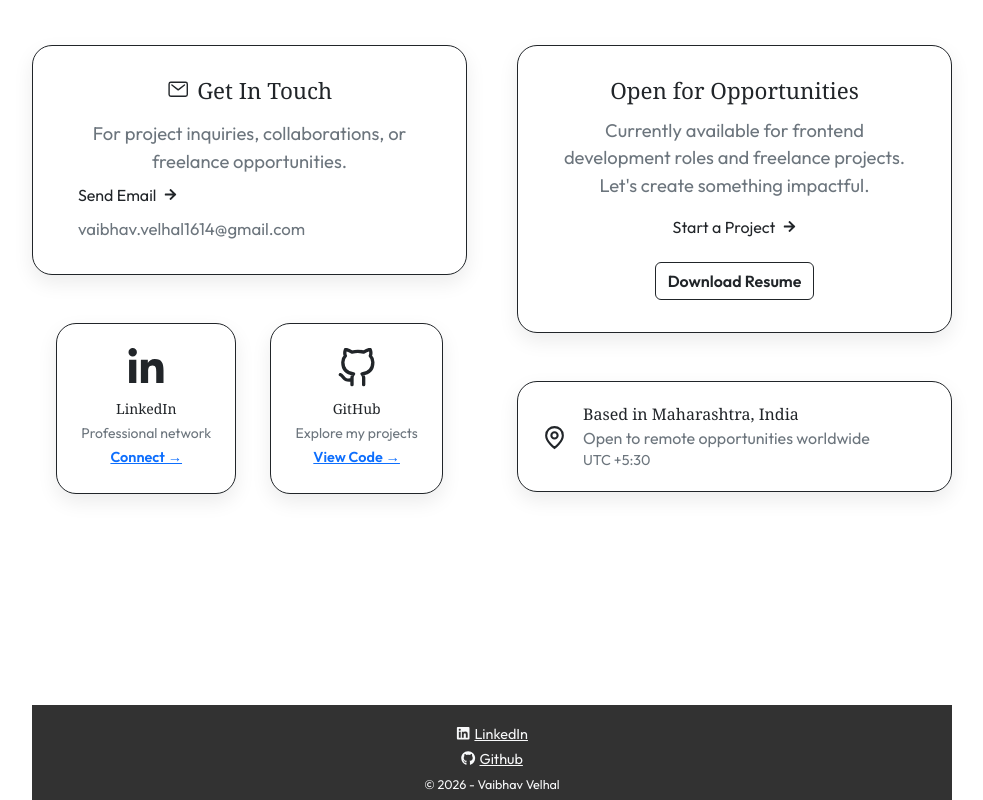
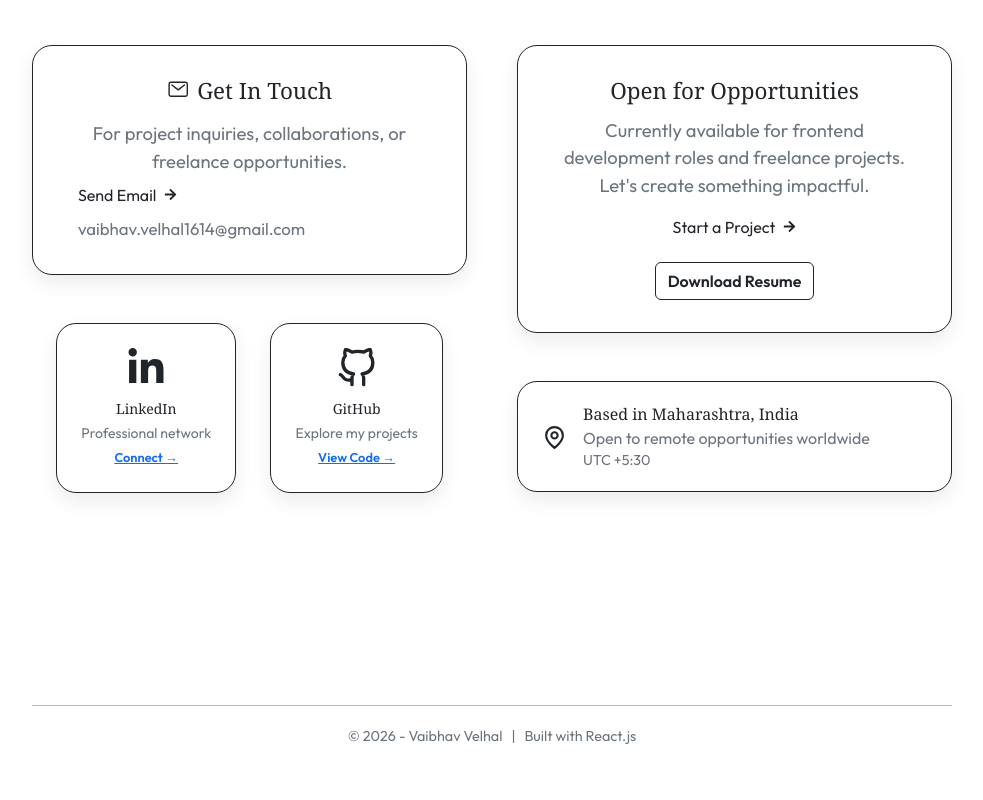
Before and after one commit to vaibhav-velhal/vaibhav-portfolio, a React (Vite) app: page /Contact in a window 1280 px wide. Shown: the part 385-1185 px from the top of the page, without its empty margins (148-1131 px from the left). After the commit the page ends 1153 px from the top, so only its background shows below. Built offline with nearby package versions, Linux system fonts and the light colour scheme.

Commit message:
Footer section updated

```diff
--- a/src/component/Footer/Footer.css
+++ b/src/component/Footer/Footer.css
@@ -1,7 +1,10 @@
-footer {
-    background-color: #323232;
+.footer {
+    padding: 20px 0;
+    text-align: center;
 }
 
-footer p, a {
+.footer p {
+    color: #6c757d;
     font-size: 0.9rem;
+    margin: 0;
 }
--- a/src/component/Footer/Footer.jsx
+++ b/src/component/Footer/Footer.jsx
@@ -1,17 +1,9 @@
 import './Footer.css';
-import { FaLinkedin, FaGithub } from 'react-icons/fa6';
 
 function Footer() {
     return (
-        <footer className='p-3 pb-1 text-center'>
-            <div className="social-links mb-1">
-                <a href="https://www.linkedin.com/in/vaibhav-velhal" target='_blank' rel="noopener noreferrer" className="mb-1 text-light">
-                <FaLinkedin className="mb-1 me-1" />LinkedIn</a>
-                <br />
-                <a href="https://github.com/vaibhav-velhal" target='_blank' rel="noopener noreferrer" className="mb-1 text-light">
-                <FaGithub className="mb-1 me-1" />Github</a>
-            </div>
-            <p className="text-center text-light m-0"><small>&copy; {new Date().getFullYear()}  - Vaibhav Velhal</small></p>
+        <footer className='footer border-top border-secondary border-opacity-50'>
+                <p>&copy; {new Date().getFullYear()}  - Vaibhav Velhal &nbsp; | &nbsp; Built with React.js</p>
         </footer>
     );
 }
--- a/src/pages/About/About.css
+++ b/src/pages/About/About.css
@@ -1,6 +1,7 @@
 .about-page {
     min-height: 100vh;
     margin-top: 190px;
+    margin-bottom: 75px;
 }
 
 /* Header Section */
@@ -56,7 +57,7 @@
     width: 60px;
 }
 
-.about-section, .about-page .resume-button {
+.about-section {
     margin-bottom: 80px;
 }
 .skill-section, .education-section {
--- a/src/pages/Contact/Contact.css
+++ b/src/pages/Contact/Contact.css
@@ -80,10 +80,14 @@
     align-items: center;
 }
 
-.sub-text p {
+.sub-text p{
     font-size: 1rem;
     margin: 0;
 }
+
+ .card-body .social-link {
+    font-size: 0.8rem;
+ }
 
 .sub-text .location-time-text {
     font-size: 0.9rem;
--- a/src/pages/Contact/Contact.jsx
+++ b/src/pages/Contact/Contact.jsx
@@ -54,7 +54,7 @@ function Contact() {
                                 <div className="sub-text">
                                     <p className='text-secondary'><small>Professional network</small></p>
                                 </div>
-                                <a href="https://www.linkedin.com/in/vaibhav-velhal" target="_blank" rel="noopener noreferrer" className='fw-semibold'>Connect &rarr;</a>
+                                <a href="https://www.linkedin.com/in/vaibhav-velhal" target="_blank" rel="noopener noreferrer" className='social-link fw-semibold'>Connect &rarr;</a>
                             </div>
                         </div>
 
@@ -67,7 +67,7 @@ function Contact() {
                                 <div className="sub-text">
                                     <p className='text-secondary'><small>Explore my projects</small></p>
                                 </div>
-                                <a href="https://github.com/vaibhav-velhal" target="_blank"rel="noopener noreferrer" className='fw-semibold'>View Code &rarr;</a>
+                                <a href="https://github.com/vaibhav-velhal" target="_blank" rel="noopener noreferrer" className='social-link fw-semibold'>View Code &rarr;</a>
                             </div>
                         </div>
                     </div>
--- a/src/pages/Home/Home.css
+++ b/src/pages/Home/Home.css
@@ -46,11 +46,6 @@
     to {
         background-position: 200%;
     }
-}
-
-.social-links a:hover {
-    text-decoration: underline;
-    box-shadow: 0 5px 30px rgba(128, 0, 128, 0.4);
 }
 
 /* Project section */
@@ -121,6 +116,11 @@
         min-height: 45vh;
     }
 
+    .hero-section .social-links a {
+        font-size: 0.98rem;
+        padding: 4px 8px;
+    }
+
     /* Project Section */
     .project-content .project-description {
         text-align: justify;
--- a/src/pages/Home/Home.jsx
+++ b/src/pages/Home/Home.jsx
@@ -18,7 +18,7 @@ function Home() {
                     </h2>
                     <div className="social-links">
                         <a className="btn btn-outline-dark rounded-pill" href="https://www.linkedin.com/in/vaibhav-velhal" target='_blank' rel="noopener noreferrer">
-                            <FaLinkedin className='icon' style={{color: "#0077B5"}} />LinkedIn</a>
+                            <FaLinkedin className='icon' style={{ color: "#0077B5" }} />LinkedIn</a>
                         <a className="btn btn-outline-dark rounded-pill" href="https://github.com/vaibhav-velhal" target='_blank' rel="noopener noreferrer">
                             <FaGithub className='icon' />GitHub</a>
                         <a className="btn btn-primary rounded-pill" href="#resume" rel="noopener noreferrer">
@@ -85,7 +85,7 @@ function Home() {
                 <hr />
 
                 {/* Third Project */}
-                <article className="project my-4 my-md-5">
+                <article className="project mt-4 mt-md-5">
                     <h3><span className='text-decoration-underline'>E-Medicine</span><small>&nbsp;(Frontend)</small></h3>
                     <div className="project-content reverse">
                         <div className="project-info">
@@ -103,7 +103,6 @@ function Home() {
                     </div>
                 </article>
 
-                <hr />
             </section>
         </section>
     );
```
